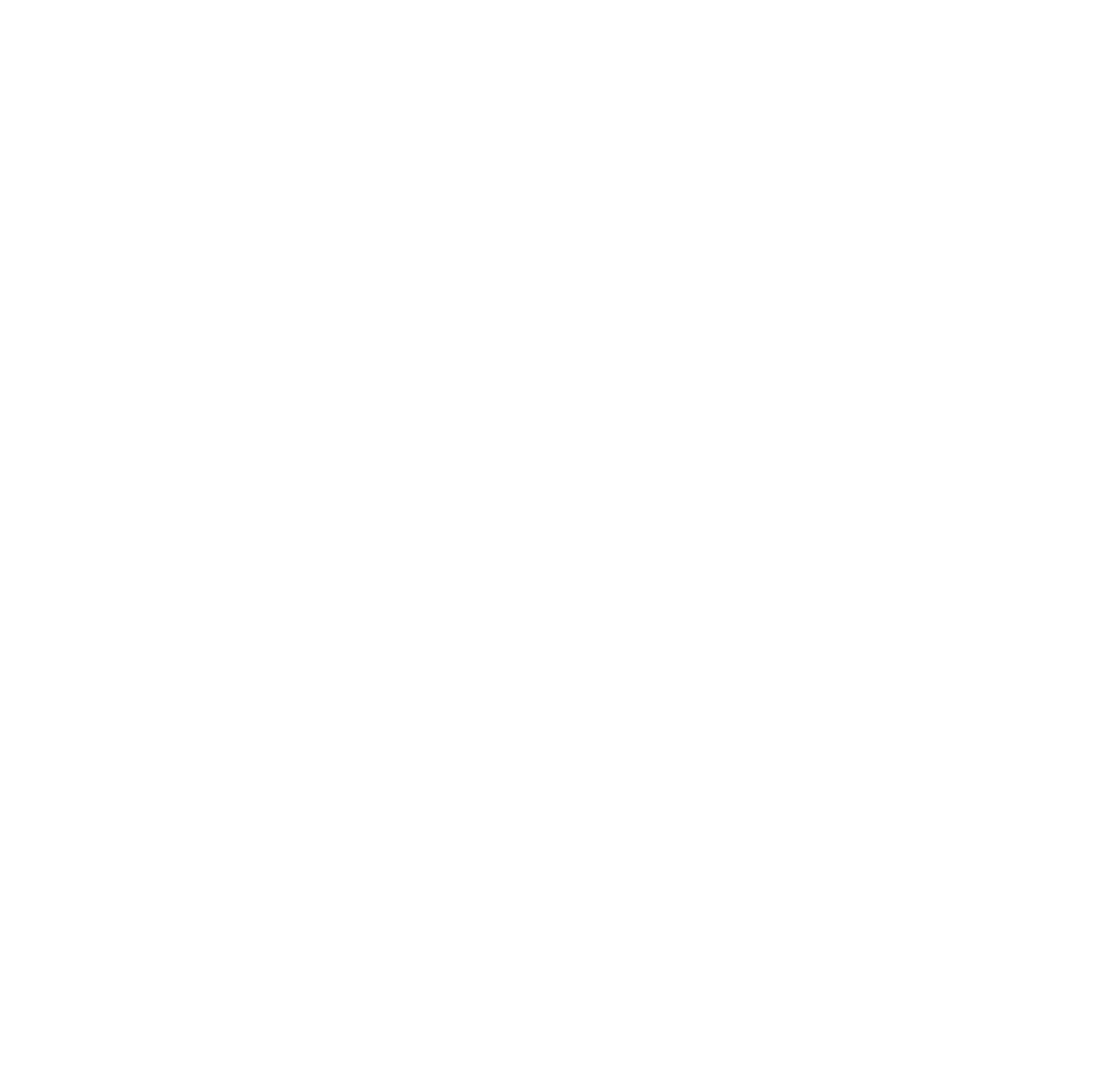
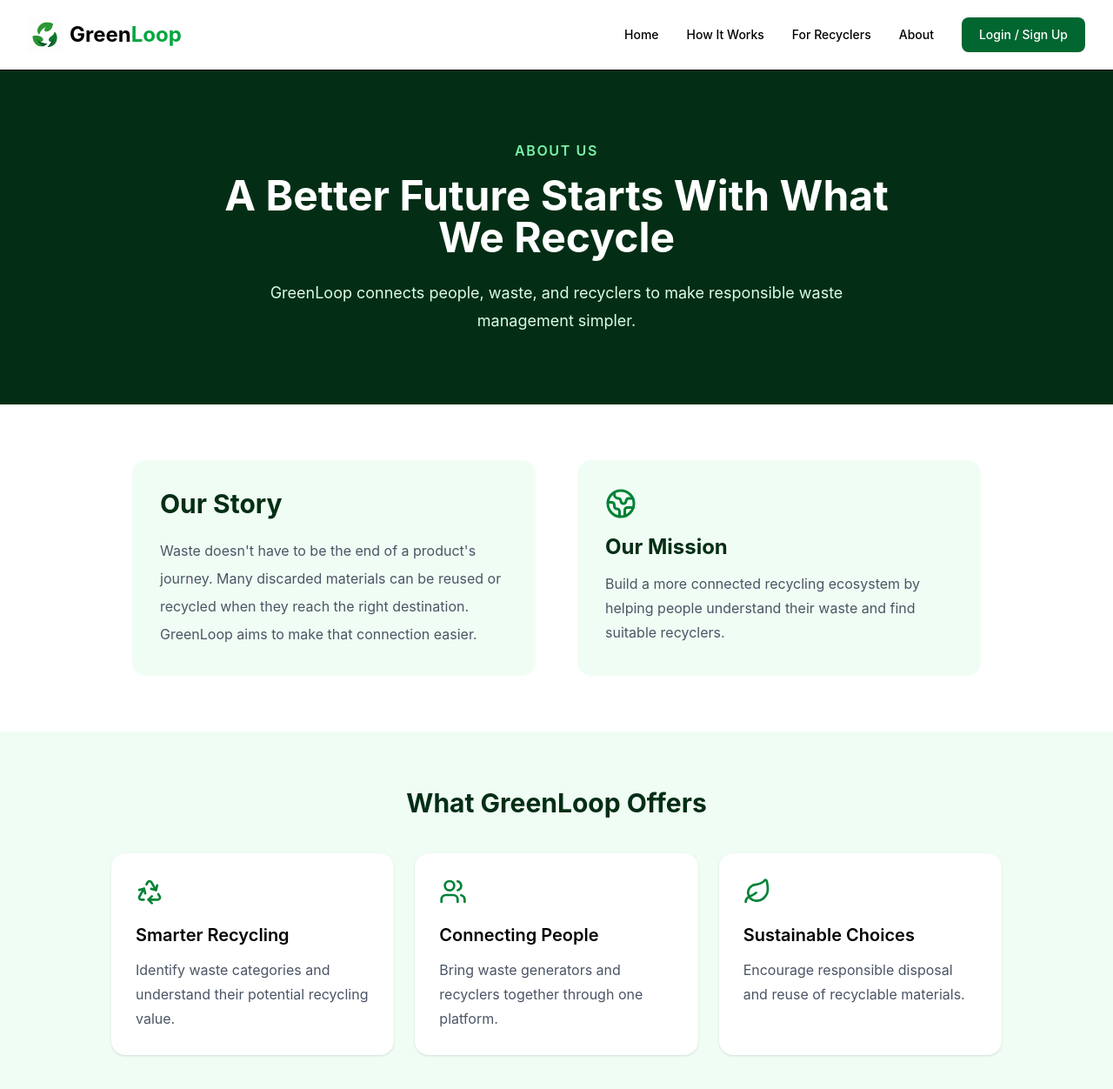
Before and after one commit to nikhila-2006/GreenLoop, a React (Vite) app in the folder Frontend/: page /about in a window 1280 px wide. Before the commit this address had no page. Shown: the top 1252 px of the page at 87% size. Before the commit the page ends 800 px from the top, so only its background shows below. Built offline with nearby package versions, Linux system fonts and the light colour scheme.

Commit message:
feat: add How It Works and About pages

```diff
--- a/Frontend/src/App.jsx
+++ b/Frontend/src/App.jsx
@@ -7,10 +7,14 @@ import WasteUpload from './pages/WasteUpload';
 import WasteResult from './pages/WasteResult';
 import Recyler from "./pages/Recycler";
 import ProtectedRoute from './components/protectedRoute';
+import HowItWorks from './pages/HowitWorks';
+import About from './pages/About';
 function App() {
   return (
     <Routes>
         <Route path="/" element={<LandingPage/>}/>
+        <Route path="/howitworks" element={<HowItWorks/>}/>
+        <Route path="/about" element={<About/>}/>
         <Route path="/user/login" element={<LoginPage role="user"/>}/>
         <Route path="/user/signup" element={<SignupPage role="user"/>}/>
         <Route path="/recycler/login" element={<LoginPage role="recycler"/>}/>
--- a/Frontend/src/components/navbar.jsx
+++ b/Frontend/src/components/navbar.jsx
@@ -2,6 +2,7 @@ import { Link } from "react-router-dom";
 import ProfileMenu from "./profileMenu";
 import {handleRecyclerAction,} from "../utils/navigationHandler";
 import { useNavigate } from "react-router-dom";
+import HowItWorks from "../pages/HowitWorks";
 function Navbar(){
     const navigate = useNavigate();
     const token = localStorage.getItem("token");
@@ -23,13 +24,13 @@ function Navbar(){
                     <Link to="/" className="hover:text-green-600">
                         Home
                     </Link>
-                    <Link to="/" className="hover:text-green-600">
+                    <Link to="/howitworks" className="hover:text-green-600">
                         How It Works
                     </Link>
                     <button onClick={() => handleRecyclerAction(navigate)} className="hover:text-green-600">
-                        For Recyclers
+                        {recyclerToken ? "View All Pickups" : "For Recyclers"}
                     </button>
-                    <Link to="/" className="hover:text-green-600">
+                    <Link to="/about" className="hover:text-green-600">
                         About
                     </Link>
                     {(token || recyclerToken) ? <ProfileMenu role={recyclerToken ? "Recycler" : "User"}/> : <Link to="/user/login" className="px-5 py-2.5 bg-green-800 text-white rounded-lg hover:bg-green-700">
--- /dev/null
+++ b/Frontend/src/pages/About.jsx
@@ -0,0 +1,111 @@
+import { Recycle, Leaf, Users, Earth } from "lucide-react";
+import Navbar from "../components/navbar";
+const features = [
+    {
+        icon: Recycle,
+        title: "Smarter Recycling",
+        description:
+            "Identify waste categories and understand their potential recycling value.",
+    },
+    {
+        icon: Users,
+        title: "Connecting People",
+        description:
+            "Bring waste generators and recyclers together through one platform.",
+    },
+    {
+        icon: Leaf,
+        title: "Sustainable Choices",
+        description:
+            "Encourage responsible disposal and reuse of recyclable materials.",
+    },
+];
+
+export default function About() {
+    return (
+        <>
+        <Navbar/>
+        <div className="min-h-screen bg-white">
+            <section className="bg-green-950 px-6 py-20 text-center text-white">
+                <div className="mx-auto max-w-3xl">
+                    <p className="font-semibold tracking-widest text-green-300">
+                        ABOUT US
+                    </p>
+
+                    <h1 className="mt-4 text-4xl font-bold md:text-5xl">
+                        A Better Future Starts With What We Recycle
+                    </h1>
+
+                    <p className="mt-6 text-lg leading-8 text-green-100">
+                        GreenLoop connects people, waste, and recyclers
+                        to make responsible waste management simpler.
+                    </p>
+                </div>
+            </section>
+
+            <section className="mx-auto grid max-w-5xl gap-12 px-6 py-16 md:grid-cols-2">
+                <div className="rounded-2xl bg-green-50 p-8">
+                    <h2 className="text-3xl font-bold text-green-950">
+                        Our Story
+                    </h2>
+
+                    <p className="mt-5 leading-8 text-gray-600">
+                        Waste doesn't have to be the end of a product's
+                        journey. Many discarded materials can be reused
+                        or recycled when they reach the right destination.
+                        GreenLoop aims to make that connection easier.
+                    </p>
+                </div>
+
+                <div className="rounded-2xl bg-green-50 p-8">
+                    <Earth className="text-green-700" size={36} />
+
+                    <h2 className="mt-4 text-2xl font-bold text-green-950">
+                        Our Mission
+                    </h2>
+
+                    <p className="mt-3 leading-7 text-gray-600">
+                        Build a more connected recycling ecosystem by
+                        helping people understand their waste and find
+                        suitable recyclers.
+                    </p>
+                </div>
+            </section>
+
+            <section className="bg-green-50 px-6 py-16">
+                <div className="mx-auto max-w-5xl">
+                    <h2 className="text-center text-3xl font-bold text-green-950">
+                        What GreenLoop Offers
+                    </h2>
+
+                    <div className="mt-10 grid gap-6 md:grid-cols-3">
+                        {features.map((feature) => {
+                            const Icon = feature.icon;
+
+                            return (
+                                <div
+                                    key={feature.title}
+                                    className="rounded-2xl bg-white p-7 shadow-sm"
+                                >
+                                    <Icon
+                                        size={32}
+                                        className="text-green-700"
+                                    />
+
+                                    <h3 className="mt-5 text-xl font-semibold">
+                                        {feature.title}
+                                    </h3>
+
+                                    <p className="mt-3 leading-7 text-gray-600">
+                                        {feature.description}
+                                    </p>
+                                </div>
+                            );
+                        })}
+                    </div>
+                </div>
+            </section>
+        </div>
+    </>
+    );
+}
--- /dev/null
+++ b/Frontend/src/pages/HowitWorks.jsx
@@ -0,0 +1,89 @@
+import { Camera, ScanSearch, Truck, Recycle } from "lucide-react";
+import Navbar from "../components/navbar";
+const steps = [
+    {
+        icon: Camera,
+        title: "Upload Your Waste",
+        description:
+            "Upload a picture of your waste and enter its weight.",
+    },
+    {
+        icon: ScanSearch,
+        title: "Analyze and Estimate",
+        description:
+            "Use AI to identify the waste category and estimate its value.",
+    },
+    {
+        icon: Truck,
+        title: "Connect with a Recycler",
+        description:
+            "Choose a recycler and submit a pickup request.",
+    },
+    {
+        icon: Recycle,
+        title: "Recycle Responsibly",
+        description:
+            "Track your request and give recyclable materials a new life.",
+    },
+];
+
+export default function HowItWorks() {
+    return (
+        <>
+        <Navbar/>
+        <div className="min-h-screen bg-green-50 px-6 py-16">
+            <div className="mx-auto max-w-5xl">
+                <div className="mb-12 text-center">
+                    <p className="font-semibold text-green-700">
+                        SIMPLE. SMART. SUSTAINABLE.
+                    </p>
+
+                    <h1 className="mt-3 text-4xl font-bold text-green-950">
+                        How GreenLoop Works
+                    </h1>
+
+                    <p className="mx-auto mt-4 max-w-2xl text-gray-600">
+                        Turn your waste into a resource through a simple,
+                        convenient recycling process.
+                    </p>
+                </div>
+
+                <div className="grid gap-6 md:grid-cols-2">
+                    {steps.map((step, index) => {
+                        const Icon = step.icon;
+
+                        return (
+                            <div
+                                key={step.title}
+                                className="rounded-2xl bg-white p-7 shadow-sm
+                                           transition hover:-translate-y-1 hover:shadow-md"
+                            >
+                                <div className="flex items-center gap-4">
+                                    <div className="rounded-xl bg-green-100 p-4">
+                                        <Icon
+                                            className="text-green-700"
+                                            size={28}
+                                        />
+                                    </div>
+
+                                    <span className="text-sm font-bold text-green-700">
+                                        STEP 0{index + 1}
+                                    </span>
+                                </div>
+
+                                <h2 className="mt-5 text-xl font-semibold text-gray-900">
+                                    {step.title}
+                                </h2>
+
+                                <p className="mt-2 leading-7 text-gray-600">
+                                    {step.description}
+                                </p>
+                            </div>
+                        );
+                    })}
+                </div>
+            </div>
+        </div>
+        </>
+    );
+}
--- a/Frontend/src/pages/Landing.jsx
+++ b/Frontend/src/pages/Landing.jsx
@@ -5,6 +5,7 @@ import { useNavigate } from "react-router-dom";
 import {handleUserAction,handleRecyclerAction,} from "../utils/navigationHandler";
 function LandingPage() {
     const navigate = useNavigate();
+    const recyclerToken = localStorage.getItem("recyclerToken");
     return (
     <div className="min-h-screen bg-white text-slate-800">
         <Navbar/>
@@ -25,12 +26,12 @@ function LandingPage() {
                 for convenient pickup.
                 </p>
                 <div className="flex flex-wrap gap-4 mt-8">
-                <button onClick={() => handleUserAction(navigate)} className="flex items-center gap-2 px-6 py-3.5 bg-green-700 text-white rounded-lg font-semibold hover:bg-green-800">
+                <button onClick={() => handleUserAction(navigate)} className="cursor-pointer flex items-center gap-2 px-6 py-3.5 bg-green-700 text-white rounded-lg font-semibold hover:bg-green-800">
                     Identify My Waste
                     <ArrowRight size={18} />
                 </button>
-                <button onClick={() => handleRecyclerAction(navigate)} className="px-6 py-3.5 border border-green-700 text-green-800 rounded-lg font-semibold hover:bg-green-50">
-                    For Recyclers
+                <button onClick={() => handleRecyclerAction(navigate)} className="cursor-pointer px-6 py-3.5 border border-green-700 text-green-800 rounded-lg font-semibold hover:bg-green-50">
+                    {recyclerToken ? "View All Pickups" : "For Recyclers"}
                 </button>
                 </div>
             </div>
```
